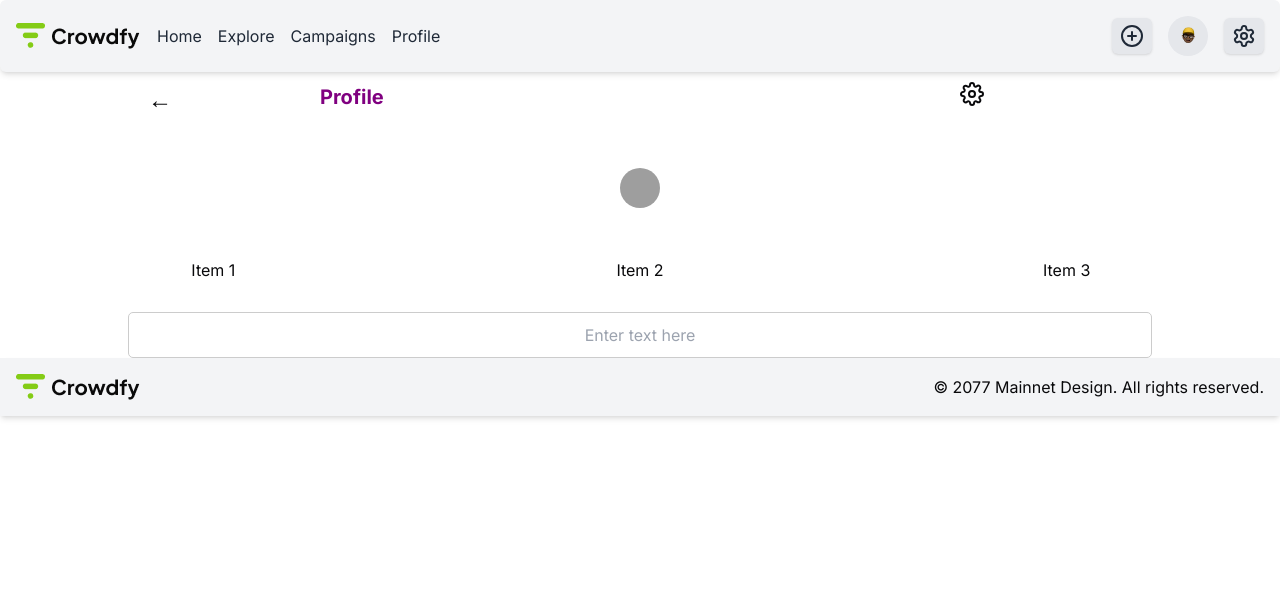
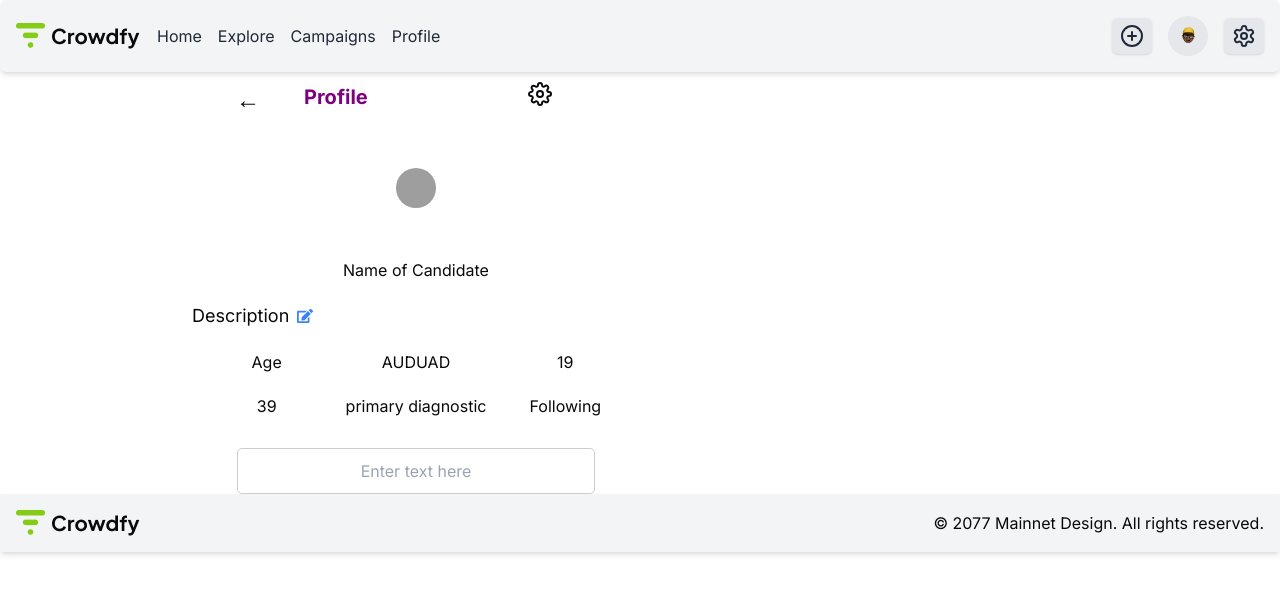
Before and after one commit to aahli1/influence-f, a Next.js app: page /profile in a window 1280 px wide. Shown: the top 594 px of the page. Built offline with nearby package versions, Linux system fonts and the light colour scheme; grey boxes are pictures that could not be loaded.

Commit message:
all features are implemented

```diff
--- a/src/app/profile/page.tsx
+++ b/src/app/profile/page.tsx
@@ -5,6 +5,9 @@ import { MdArrowBack} from 'react-icons/md';
 import { FiSettings } from 'react-icons/fi';
 import { Avatar, AvatarFallback, AvatarImage } from "@/components/ui/avatar"
 import './profile.css';
+import EditableInput from '@/components/EditableInput';
+
+
 
 export default function Home() {
 
@@ -16,6 +19,7 @@ export default function Home() {
   <div className="row">
     <div className="arrow">←</div>
     <div className="profileText">Profile</div>
+
     <div className="settings">    <FiSettings size={24} /> </div>
   </div>
 
@@ -27,9 +31,29 @@ export default function Home() {
   </div>
 
   <div className="row">
-    <div className="centerText">Item 1</div>
-        <div className="centerText">Item 2</div>
-        <div className="centerText">Item 3</div>
+        <div className="centerText">Name of Candidate</div>
+
+  </div>
+
+
+  <div className="row">
+        <div className="centerText"> <EditableInput />
+        </div>
+
+  </div>
+
+  <div className="row">
+    <div className="centerText">Age</div>
+    <div></div>
+        <div className="centerText">AUDUAD</div>
+        <div className="centerText">19</div>
+  </div>
+
+  <div className="row">
+    <div className="centerText">39</div>
+    <div></div>
+        <div className="centerText">primary diagnostic</div>
+        <div className="centerText">Following</div>
   </div>
 
   <div className="textboxRow">
--- a/src/app/profile/profile.css
+++ b/src/app/profile/profile.css
@@ -1,7 +1,8 @@
 .container {
     display: flex;
     flex-direction: column;
-    width: 100%;
+    width: 50%;
+    padding-left: 15%;
   }
 
   .row {
--- /dev/null
+++ b/src/components/EditableInput.tsx
@@ -0,0 +1,62 @@
+import React, { useState } from 'react';
+import { FaEdit } from 'react-icons/fa'; // Icon for the edit button
+import { Input } from "@/components/ui/input"; // Shadcn Input component
+import { Button } from "@/components/ui/button"; // Shadcn Button component
+
+const EditableInput: React.FC = () => {
+  const [isEditing, setIsEditing] = useState(false);
+  const [inputValue, setInputValue] = useState('Description');
+  const [tempValue, setTempValue] = useState(inputValue);
+
+  // Enable editing mode
+  const handleEdit = () => {
+    setTempValue(inputValue);
+    setIsEditing(true);
+  };
+
+  // Save changes and exit editing mode
+  const handleUpdate = () => {
+    setInputValue(tempValue);
+    setIsEditing(false);
+  };
+
+  // Cancel the edit and discard changes
+  const handleCancel = () => {
+    setIsEditing(false);
+  };
+
+  return (
+    <div className="flex flex-col gap-2">
+      <div className="flex items-center gap-2">
+        {!isEditing ? (
+          <>
+            <span className="text-lg">{inputValue}</span>
+            <FaEdit
+              onClick={handleEdit}
+              className="text-blue-500 cursor-pointer"
+            />
+          </>
+        ) : (
+          <Input
+            value={tempValue}
+            onChange={(e) => setTempValue(e.target.value)}
+            className="w-full"
+          />
+        )}
+      </div>
+      {/* Show Update and Cancel buttons when in editing mode */}
+      {isEditing && (
+        <div className="flex gap-2">
+          <Button onClick={handleUpdate} variant="default">
+            Update
+          </Button>
+          <Button onClick={handleCancel} variant="destructive">
+            Cancel
+          </Button>
+        </div>
+      )}
+    </div>
+  );
+};
+
+export default EditableInput;
```
